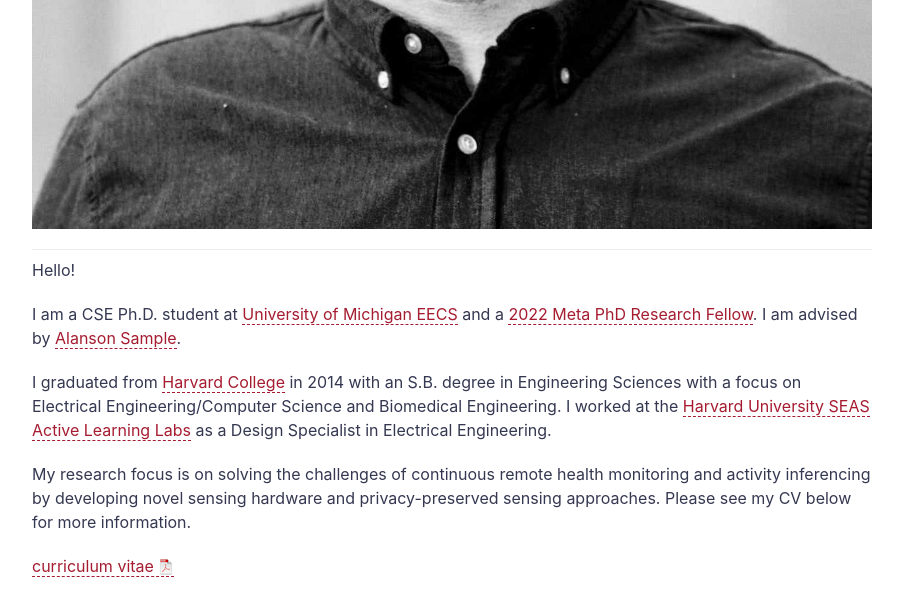
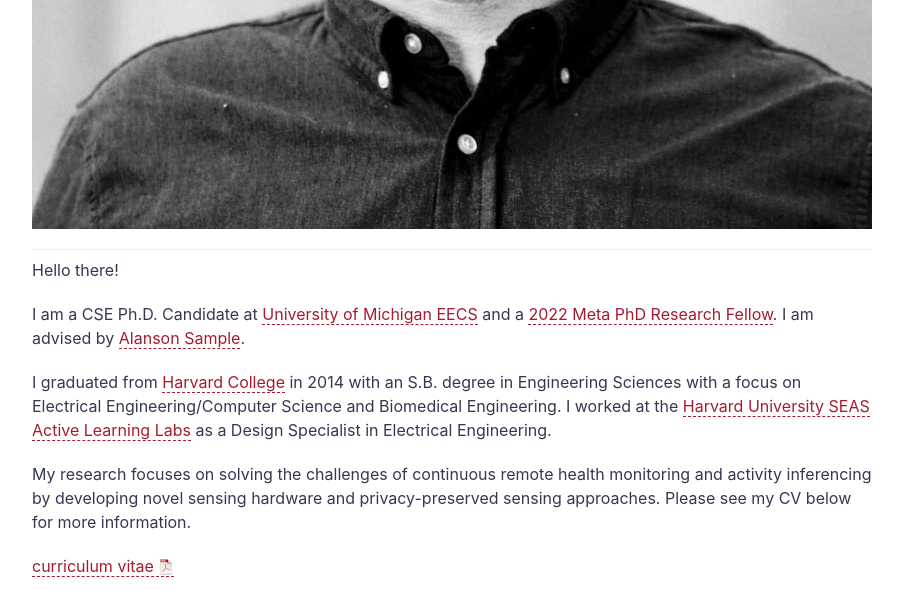
Before and after one commit to yashairavantchi/yashairavantchi.github.io, a Jekyll site: the page built from about.md, in a window 1280 px wide and 900 px high, scrolled down 932 px, cut to the strip 0-594 px from the top of the window. Shown: the whole strip, without its empty margins (188-1091 px from the left). Built offline with Jekyll 4.4.1, drawn with Linux system fonts in a browser that asks for light colours.

Commit message:
Add SAWSense

```diff
--- a/_layouts/default.html
+++ b/_layouts/default.html
@@ -45,10 +45,10 @@ layout: compress
 
                 Hello there!
 
-                I am a CSE Ph.D. student at <a href="https://www.eecs.umich.edu/">University of Michigan EECS</a> and a <a href="https://research.facebook.com/blog/2022/2/announcing-the-recipients-of-the-2022-meta-phd-research-fellowship/">2022 Meta PhD Research Fellow</a>.
+                I am a CSE Ph.D. Candidate at <a href="https://www.eecs.umich.edu/">University of Michigan EECS</a> and a <a href="https://research.facebook.com/blog/2022/2/announcing-the-recipients-of-the-2022-meta-phd-research-fellowship/">2022 Meta PhD Research Fellow</a>.
                 I am advised by <a href="http://www.alansonsample.com/">Alanson Sample</a>.
 
-                My research focus is on solving the challenges of continuous remote health monitoring and activity inferencing by developing novel sensing hardware and privacy-preserved sensing approaches.
+                My research focuses on solving the challenges of continuous remote health monitoring and activity inferencing by developing novel sensing hardware and privacy-preserved sensing approaches.
 
               </p>
             </div>
--- a/about.md
+++ b/about.md
@@ -9,14 +9,14 @@ permalink: /about/
 <!-- {% include image.html url="/assets/pics/yasha.png" width=500 align="right" %} -->
 ---
 
-Hello!
+Hello there!
 
-I am a CSE Ph.D. student at [University of Michigan EECS](https://www.eecs.umich.edu/) and a [2022 Meta PhD Research Fellow](https://research.facebook.com/blog/2022/2/announcing-the-recipients-of-the-2022-meta-phd-research-fellowship/). I am advised by [Alanson Sample](http://www.alansonsample.com/).
+I am a CSE Ph.D. Candidate at [University of Michigan EECS](https://www.eecs.umich.edu/) and a [2022 Meta PhD Research Fellow](https://research.facebook.com/blog/2022/2/announcing-the-recipients-of-the-2022-meta-phd-research-fellowship/). I am advised by [Alanson Sample](http://www.alansonsample.com/).
 
 I graduated from [Harvard College](https://college.harvard.edu) in 2014 with an S.B. degree in Engineering Sciences with a focus on Electrical Engineering/Computer Science and Biomedical Engineering. I worked at the
 [Harvard University SEAS Active Learning Labs](https://www.seas.harvard.edu/active-learning-labs) as a Design Specialist in Electrical Engineering.
 
-My research focus is on solving the challenges of continuous remote health monitoring and activity inferencing by developing novel sensing hardware and privacy-preserved sensing approaches. Please see my CV below for more information.
+My research focuses on solving the challenges of continuous remote health monitoring and activity inferencing by developing novel sensing hardware and privacy-preserved sensing approaches. Please see my CV below for more information.
 
 [curriculum vitae ![CV as pdf](/assets/icons16/pdf-icon.png)]({{ BASE_PATH }}/assets/pdf/IravantchiCV.pdf)
 {% include embedpdf.html width=100 height=800 %}
```
Also changed, not shown: _posts/2023-4-3-SAWSense.md (renamed from _posts/2023-4-25-SAWSense.md).
